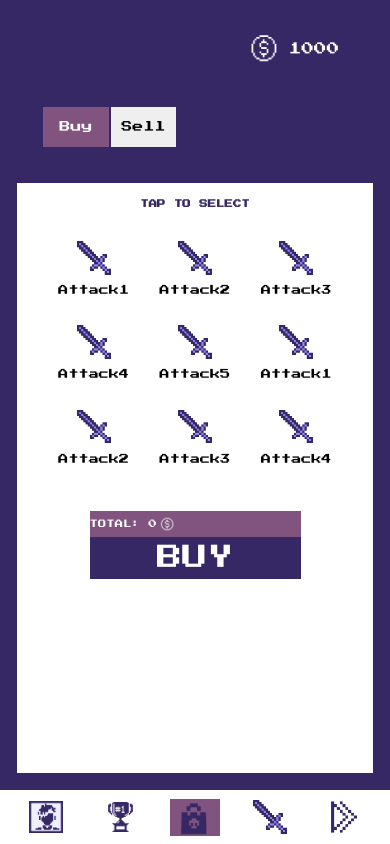
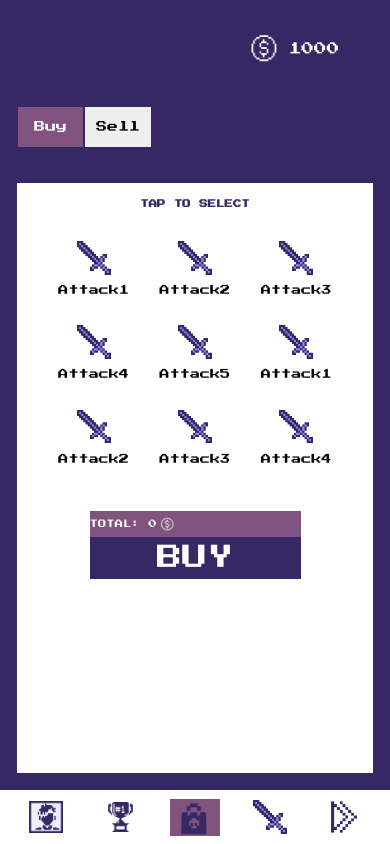
Before and after one commit to hugola6una/projectesWebI, a Vue app: page /store in a window 390 px wide. Built offline with nearby package versions, Linux system fonts and the light colour scheme.

Commit message:
petit canvis

```diff
--- a/src/views/StoreView.vue
+++ b/src/views/StoreView.vue
@@ -62,9 +62,9 @@
 
   .userSelectors {
     display: flex;
-    margin-left: 5vmax;
     justify-content: start;
     align-items: center;
+    margin-left: 3.3vh;
   }
 
   button {
@@ -127,6 +127,10 @@
       height: 100%;
     }
 
+    .userSelectors {
+      margin-left: 2vh;
+    }
+
     button {
       width: 8vmax;
     }
--- a/src/views/UserView.vue
+++ b/src/views/UserView.vue
@@ -101,8 +101,9 @@
 
   .userOptions {
     display: flex;
-    justify-content: center;
+    justify-content: left;
     align-items: center;
+    margin-left: 3.3vh;
   }
 
   .trashOption {
@@ -226,6 +227,10 @@
       height: 100%;
     }
 
+    .userOptions {
+      margin-left: 2vh;
+    }
+
     .userOptions span {
       display: none;
     }
```
